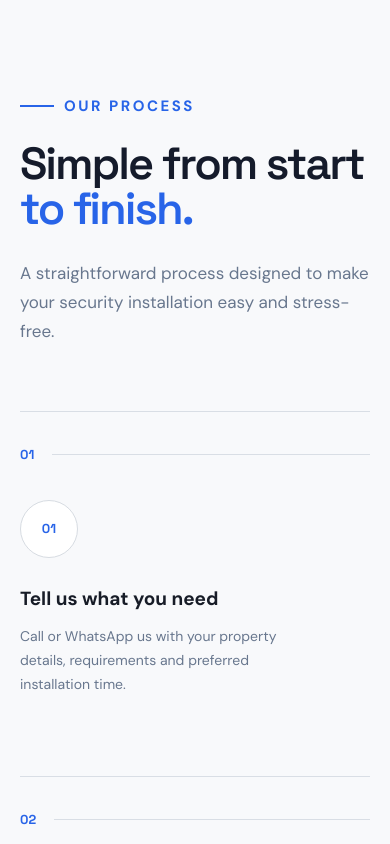
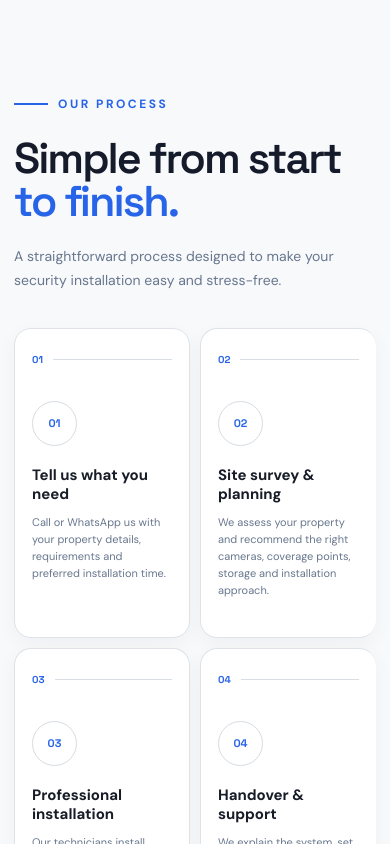
Before and after one commit to divyagunjara/JS-CCTV-SOLUTION-Frontend, an Angular app: page / in a window 390 px wide. Shown: the part 6580-7424 px from the top of the page. Built offline with nearby package versions, Linux system fonts and the light colour scheme.

Commit message:
Improve process and why JS responsive layout

```diff
--- a/src/app/components/process/process.scss
+++ b/src/app/components/process/process.scss
@@ -1,3 +1,7 @@
+/* =========================================================
+   PROCESS SECTION
+========================================================= */
+
 .process {
   padding: 110px 0;
   background: #f8f9fb;
@@ -8,6 +12,11 @@
   max-width: 1536px;
   margin: 0 auto;
 }
+
+
+/* =========================================================
+   HEADING
+========================================================= */
 
 .process-heading {
   max-width: 850px;
@@ -23,7 +32,7 @@
 
   color: #2864e8;
 
-  font-size: 15px;
+  font-size: 12px;
   font-weight: 800;
   letter-spacing: 2.5px;
 }
@@ -31,6 +40,7 @@
 .eyebrow span {
   width: 34px;
   height: 2px;
+
   background: #2864e8;
 }
 
@@ -63,8 +73,15 @@
   line-height: 1.7;
 }
 
+
+/* =========================================================
+   DESKTOP
+   4 CARDS IN ONE ROW
+========================================================= */
+
 .process-steps {
   display: grid;
+
   grid-template-columns: repeat(4, 1fr);
 
   border-top: 1px solid #d9dee5;
@@ -77,6 +94,18 @@
   padding: 30px 30px 35px;
 
   border-right: 1px solid #d9dee5;
+
+  background: transparent;
+
+  cursor: pointer;
+
+  -webkit-tap-highlight-color: transparent;
+
+  transition:
+    background 0.25s ease,
+    border-color 0.25s ease,
+    transform 0.25s ease,
+    box-shadow 0.25s ease;
 }
 
 .process-step:first-child {
@@ -86,6 +115,25 @@
 .process-step:last-child {
   border-right: none;
 }
+
+
+/* =========================================================
+   DESKTOP HOVER
+========================================================= */
+
+.process-step:hover {
+  background: #f0f6ff;
+
+  transform: translateY(-2px);
+
+  box-shadow:
+    0 12px 30px rgba(40, 100, 232, 0.08);
+}
+
+
+/* =========================================================
+   STEP TOP
+========================================================= */
 
 .step-top {
   display: flex;
@@ -113,7 +161,18 @@
   margin-left: 18px;
 
   background: #d9dee5;
+
+  transition: background 0.25s ease;
 }
+
+.process-step:hover .step-line {
+  background: #9bbcff;
+}
+
+
+/* =========================================================
+   STEP ICON
+========================================================= */
 
 .step-icon {
   width: 58px;
@@ -126,6 +185,7 @@
   margin-bottom: 28px;
 
   border: 1px solid #d7dce2;
+
   border-radius: 50%;
 
   background: #ffffff;
@@ -136,7 +196,22 @@
 
   font-size: 13px;
   font-weight: 700;
+
+  transition:
+    border-color 0.25s ease,
+    transform 0.25s ease;
 }
+
+.process-step:hover .step-icon {
+  border-color: #8db5ff;
+
+  transform: scale(1.05);
+}
+
+
+/* =========================================================
+   TITLE
+========================================================= */
 
 .process-step h3 {
   margin: 0 0 14px;
@@ -147,6 +222,11 @@
   line-height: 1.35;
   font-weight: 700;
 }
+
+
+/* =========================================================
+   DESCRIPTION
+========================================================= */
 
 .process-step p {
   max-width: 260px;
@@ -159,84 +239,38 @@
   line-height: 1.7;
 }
 
-.process-cta {
-  margin-top: 65px;
 
-  padding: 34px 38px;
-
-  display: flex;
-  align-items: center;
-  justify-content: space-between;
-  gap: 30px;
-
-  background: #151b2b;
-
-  border-radius: 20px;
-
-  color: #ffffff;
-}
-
-.process-cta > div > span {
-  color: #7f8da4;
-
-  font-size: 10px;
-  font-weight: 800;
-  letter-spacing: 2px;
-}
-
-.process-cta h3 {
-  margin: 9px 0 0;
-
-  font-family: 'Space Grotesk', sans-serif;
-
-  font-size: 25px;
-  font-weight: 600;
-}
-
-.process-cta a {
-  height: 50px;
-
-  padding: 0 22px;
-
-  display: inline-flex;
-  align-items: center;
-  gap: 14px;
-
-  background: #2864e8;
-  color: #ffffff;
-
-  border-radius: 27px;
-
-  font-size: 14px;
-  font-weight: 700;
-
-  text-decoration: none;
-
-  white-space: nowrap;
-
-  transition: 0.2s ease;
-}
-
-.process-cta a:hover {
-  background: #3d75ee;
-  transform: translateY(-2px);
-}
-
-.process-cta a span {
-  font-size: 20px;
-}
+/* =========================================================
+   TABLET
+========================================================= */
 
 @media (max-width: 1000px) {
+
   .process-container {
     width: calc(100% - 70px);
   }
 
   .process-steps {
     grid-template-columns: repeat(2, 1fr);
+
+    border: 1px solid #dfe3e8;
+
+    border-radius: 22px;
+
+    overflow: hidden;
   }
 
   .process-step {
-    border-bottom: 1px solid #d9dee5;
+    min-height: 340px;
+
+    padding: 30px;
+
+    border-right: 1px solid #dfe3e8;
+    border-bottom: 1px solid #dfe3e8;
+  }
+
+  .process-step:first-child {
+    padding-left: 30px;
   }
 
   .process-step:nth-child(2) {
@@ -247,46 +281,191 @@
   .process-step:nth-child(4) {
     border-bottom: none;
   }
+
+  .process-step:last-child {
+    border-right: none;
+  }
 }
 
+
+/* =========================================================
+   PHONE
+   2 CARDS PER ROW
+========================================================= */
+
 @media (max-width: 600px) {
+
   .process {
     padding: 75px 0;
   }
 
   .process-container {
-    width: calc(100% - 40px);
+    width: calc(100% - 28px);
+  }
+
+  .process-heading {
+    margin-bottom: 35px;
   }
 
   .process-heading h2 {
-    font-size: 45px;
+    font-size: 43px;
+
     letter-spacing: -2px;
   }
 
+  .process-heading p {
+    margin-top: 22px;
+
+    font-size: 14px;
+
+    line-height: 1.7;
+  }
+
+
+  /* 2 CARDS SIDE BY SIDE */
+
   .process-steps {
-    grid-template-columns: 1fr;
+    grid-template-columns: repeat(2, minmax(0, 1fr));
+
+    gap: 10px;
+
+    border: none;
+
+    overflow: visible;
+  }
+
+
+  /* MOBILE CARD */
+
+  .process-step,
+  .process-step:first-child {
+    min-height: 310px;
+
+    padding: 20px 17px 22px;
+
+    border: 1px solid #dfe3e8;
+
+    border-radius: 17px;
+
+    background: #ffffff;
+
+    box-shadow:
+      0 6px 20px rgba(21, 27, 43, 0.04);
+
+    transition:
+      background 0.25s ease,
+      border-color 0.25s ease,
+      transform 0.25s ease,
+      box-shadow 0.25s ease;
+  }
+
+
+  /* MOBILE TOUCH / HOVER */
+
+  .process-step:hover,
+  .process-step:active {
+    background: #f0f6ff;
+
+    border-color: #8db5ff;
+
+    transform: translateY(-3px);
+
+    box-shadow:
+      0 12px 28px rgba(40, 100, 232, 0.10);
+  }
+
+
+  /* NUMBER + LINE */
+
+  .step-top {
+    height: 22px;
+
+    margin-bottom: 30px;
+  }
+
+  .step-number {
+    font-size: 10px;
+  }
+
+  .step-line {
+    margin-left: 10px;
+  }
+
+
+  /* ICON */
+
+  .step-icon {
+    width: 45px;
+    height: 45px;
+
+    margin-bottom: 20px;
+
+    font-size: 11px;
+  }
+
+
+  /* TITLE */
+
+  .process-step h3 {
+    margin-bottom: 9px;
+
+    font-size: 15px;
+
+    line-height: 1.3;
+  }
+
+
+  /* DESCRIPTION */
+
+  .process-step p {
+    max-width: none;
+
+    font-size: 11px;
+
+    line-height: 1.55;
+  }
+}
+
+
+/* =========================================================
+   SMALL PHONES
+========================================================= */
+
+@media (max-width: 380px) {
+
+  .process-container {
+    width: calc(100% - 20px);
+  }
+
+  .process-steps {
+    gap: 8px;
   }
 
   .process-step,
   .process-step:first-child {
-    padding: 28px 0;
+    min-height: 300px;
 
-    border-right: none;
-    border-bottom: 1px solid #d9dee5;
-  }
+    padding: 18px 14px 20px;
 
-  .process-step:last-child {
-    border-bottom: none;
+    border-radius: 15px;
   }
 
   .step-top {
-    margin-bottom: 30px;
+    margin-bottom: 27px;
   }
 
-  .process-cta {
-    padding: 28px 24px;
+  .step-icon {
+    width: 42px;
+    height: 42px;
 
-    align-items: flex-start;
-    flex-direction: column;
+    margin-bottom: 17px;
+  }
+
+  .process-step h3 {
+    font-size: 14px;
+  }
+
+  .process-step p {
+    font-size: 10px;
   }
 }
```
Also changed, not shown: src/app/components/why-js/why-js.scss (+345 -17 lines).
